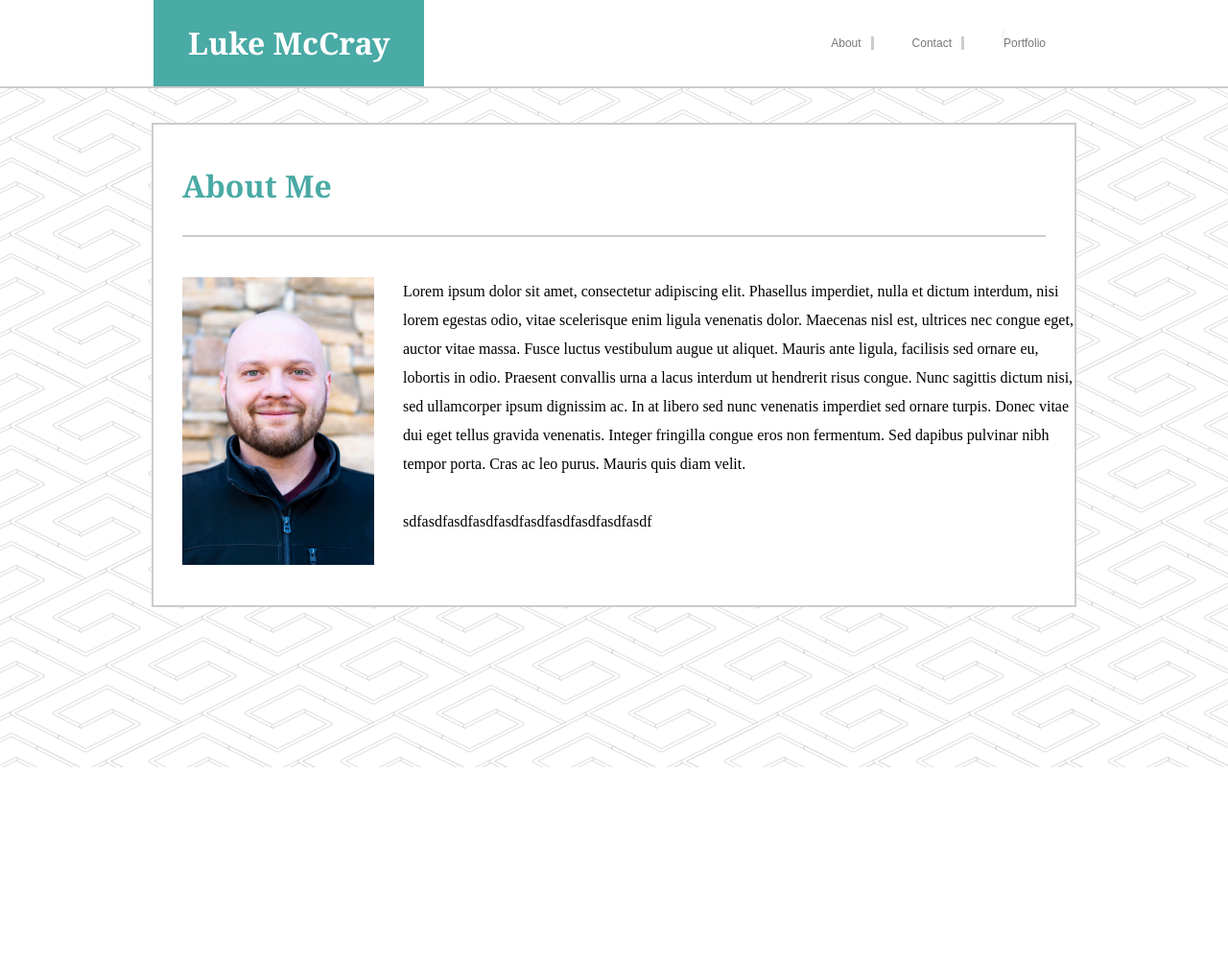
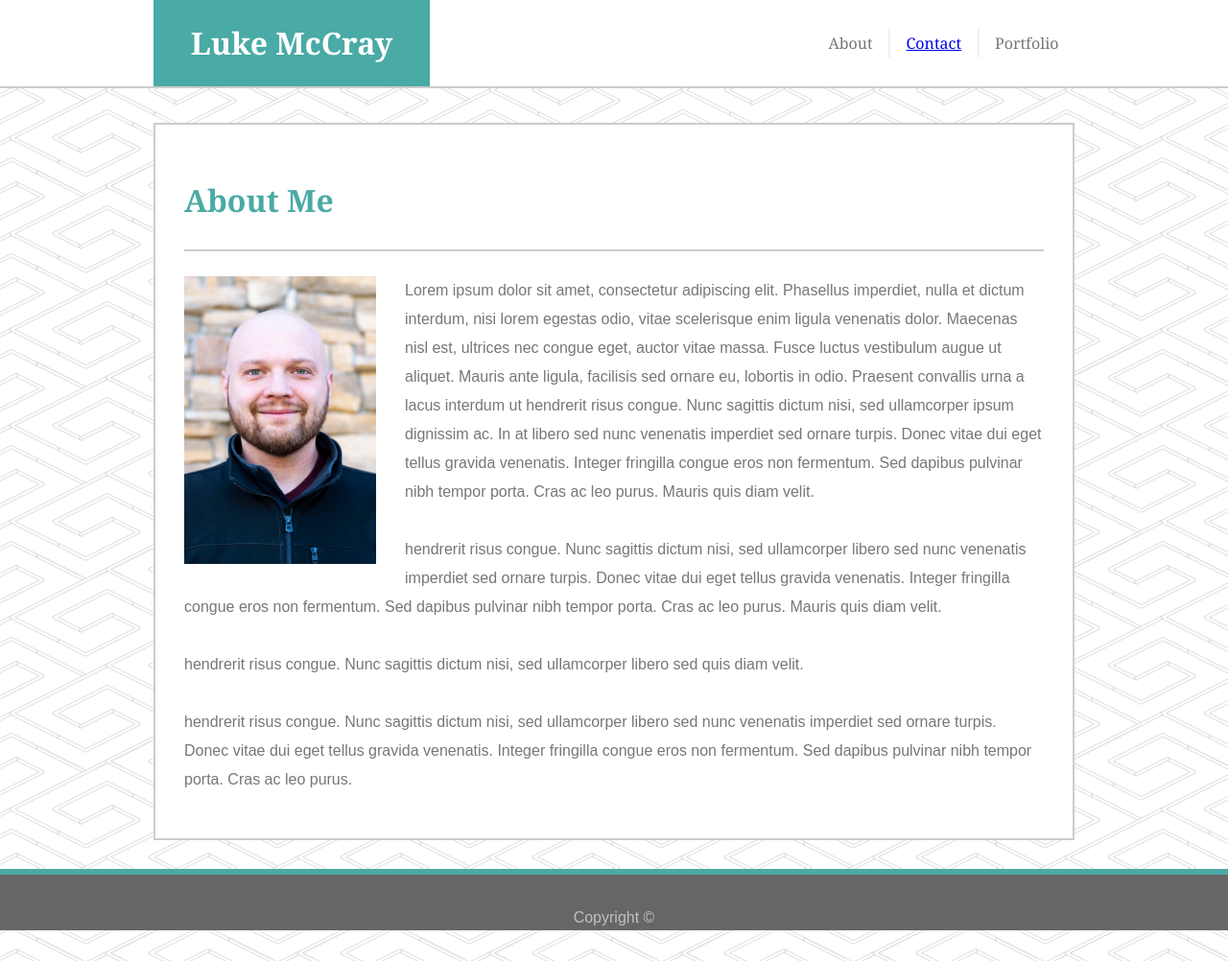
Before and after one commit to vashery/Basic-Portfolio, a plain HTML site: page index.html in a window 1280 px wide. Shown: the whole page at 96% size. Before the commit the page ends 800 px from the top, so only its background shows below. Drawn offline with Linux system fonts and the light colour scheme.

Commit message:
Moved old cod into index.html.old copied from index into contact

```diff
--- a/index.html
+++ b/index.html
@@ -11,129 +11,219 @@
             background-image: url("assets/images/background.png");
         }
 
-        .content {
-            max-width: 960px;
-            margin: auto;
-        }
-
-        .centercontent {
-            max-width: 960px;
-            margin: auto;
-            display: block;
-            background-color: white;
-            border-style: solid;
-            border-width: 2px;
-            border-color: #cccccc;
-            overflow: auto;
-        }
-
-        nav {
-            width: 100%;
-            height: 90px;
-            background-color: #ffffff;
-            border-bottom: solid #cccccc;
-            border-width: 2px;
-        }
-
-        nav a {
-            display: block;
-            float: right;
-            font-family: sans-serif;
-            font-size: 12px;
-            height: 90px;
-            text-align: center;
-            color: #777777;
-            line-height: 90px;
-            padding-left: 20px;
-            padding-right: 20px;
+        .entirepage {
+            display: grid;
+            grid-template-rows: 92px 1fr auto;
+            grid-template-columns: auto;
+            grid-template-areas:
+                "top"
+                "middle"
+                "bottom";
+            min-height: 100vh;
 
         }
 
-        #logo {
-            display: table-cell;
-            float: left;
+        .headergrid {
+            grid-area: top;
+            background-color: #ffffff;
+            display: grid;
+            grid-template-columns: auto 960px auto;
+            grid-template-rows: 90px;
+            border-bottom: solid #cccccc;
+            border-width: 2px;
+            height: 90px;
+            grid-template-areas:
+                "headleft headcenter headright"
+        }
+
+        .contentgrid {
+            grid-area: middle;
+            display: grid;
+            margin-top: 36px;
+            margin-bottom: 30px;
+            grid-template-columns: auto 960px auto;
+            grid-template-rows: max-content;
+            grid-template-areas:
+                "left concenter right"
+        }
+
+        .footergrid {
+            grid-area: bottom;
+            width: 100%;
+            background-color: #666666;
+            height: 58px;
+            text-align: center;
+            color: #c1c1c1;
+            font-family: 'Arial', 'Helvetica Neue', Helvetica, sans-serif;
+            border-top: solid #4aaaa5;
+            border-width: 6px;
+            line-height: 90px;
+        }
+
+        .headercontent {
+            grid-area: headcenter;
+            display: grid;
+            grid-template-columns: 288px auto 273px;
+            grid-template-rows: 90px;
+            grid-template-areas:
+                "headconleft headconcenter headconright"
+        }
+
+        .logo {
+            background-color: #4aaaa5;
+            grid-area: headconleft;
+            line-height: 90px;
             font-family: 'Georgia', Times, Times New Roman, serif;
             font-size: 32px;
             height: 90px;
-            padding-left: 36px;
-            padding-right: 36px;
-            line-height: 90px;
-            background-color: #4aaaa5;
             color: white;
             font-weight: bold;
+            text-align: center;
         }
 
-        #header1 {
+        .navarea {
+            display: grid;
+            grid-area: headconright;
+            grid-template-columns: auto auto auto;
+            grid-template-rows: 30px;
+            text-align: center;
+            margin-top: 30px;
+            line-height: 30px;
+            color: #777777;
+            height: 30px;
+            font-family: 'Georgia', Times, Times New Roman, serif;
+            grid-template-areas:
+                "navleft navcenter navright"
+        }
+
+        .navabout {
+            grid-area: navleft;
+            border: none;
+            border-right: solid 2px;
+            border-color: #f2f2f2;
+            font-family: 'Georgia', Times, Times New Roman, serif;
+            text-decoration: inherit;
+            color: inherit;
+        }
+        .navcontact {
+            grid-area: navcenter;
+            border: none;
+            border-right: solid 2px;
+            border-color: #f2f2f2;
+            font-family: 'Georgia', Times, Times New Roman, serif;
+            user-select: none;
+            outline-style: none;
+
+        }
+        .navportfolio {
+            grid-area: navright;
+            border: none;
+            font-family: 'Georgia', Times, Times New Roman, serif;
+            user-select: none;
+            outline-style: none;
+        }
+
+
+        .hover:hover {
+            color: #777777;
+            text-shadow: 0 0 1px black;
+        }
+
+        .contentheader {
             color: #4aaaa5;
-            margin-top: 42px;
-            margin-bottom: 42px;
-            margin-right: 30px;
-            margin-left: 30px;
+            font-family: 'Georgia', Times, Times New Roman, serif;
+            font-size: 32px;
             border-bottom: solid #cccccc;
             border-width: 2px;
-            font-family: 'Georgia', Times, Times New Roman, serif;
-            font-size: 32px;
             padding-bottom: 30px;
+
+        }
+
+        .contentmiddle {
+            background-color: white;
+            grid-area: concenter;
+            border: solid #cccccc;
+            border-width: 2px;
+            padding: 30px;
+
         }
 
         #headshot {
             float: left;
-            margin-bottom: 42px;
+            margin-bottom: 30px;
             margin-right: 30px;
-            margin-left: 30px;
-        }
-
-        #contact {
-            border-width: 1px;
-            border-right: solid #cccccc;
-            padding-right: 10px;
-
-        }
-
-        #portfolio {
-            padding-right: 10px;
-
-
-        }
-
-        #about {
-            border-width: 1px;
-            border-right: solid #cccccc;
-            padding-right: 10px;
 
         }
 
         #rawtext {
-            padding-right: 30px;
             line-height: 30px;
+            color: #777777;
+            font-family: 'Arial', 'Helvetica Neue', Helvetica, sans-serif;
         }
     </style>
 </head>
 
 <body>
-    <nav>
-        <div class="content">
-            <a id="logo">Luke McCray</a>
-            <a><img id="testthing" src="assets/images/fakeborder.png"><span id="portfolio">Portfolio</span></a>
-            <a><span id="contact">Contact</span></a>
-            <a><span id="about">About</span></a>
-        </div>
-    </nav>
-    <br>
-    <br>
-    <div class="centercontent">
-        <h1 id="header1">About Me</h1>
+    <div class="entirepage">
+        <header class="headergrid">
+            <div class="headercontent">
+                <div class="logo">Luke McCray</div>
+                <div class="navarea">
+                    <a href="index.html" class="hover navabout">About</a>
+                    <a href="contact.html" class="hover navcontact">Contact</a>
+                    <a class="hover navportfolio">Portfolio</a>
+                </div>
+            </div>
+        </header>
+        <section class="contentgrid">
+            <div class="contentmiddle">
+                <h1 class="contentheader">About Me</h1>
+                <p><img id="headshot" src="assets/images/headshot.jpg" alt="Headshot" height="300" width="200">
+                    <span id="rawtext">Lorem ipsum dolor sit amet, consectetur adipiscing elit. Phasellus imperdiet,
+                        nulla
+                        et
+                        dictum interdum, nisi lorem egestas odio, vitae scelerisque enim ligula venenatis dolor.
+                        Maecenas
+                        nisl
+                        est, ultrices nec congue eget, auctor vitae massa. Fusce luctus vestibulum augue ut aliquet.
+                        Mauris
+                        ante ligula, facilisis sed ornare eu, lobortis in odio. Praesent convallis urna a lacus
+                        interdum ut
+                        hendrerit risus congue. Nunc sagittis dictum nisi, sed ullamcorper ipsum dignissim ac. In at
+                        libero
+                        sed
+                        nunc venenatis imperdiet sed ornare turpis. Donec vitae dui eget tellus gravida venenatis.
+                        Integer
+                        fringilla congue eros non fermentum. Sed dapibus pulvinar nibh tempor porta. Cras ac leo purus.
+                        Mauris
+                        quis diam velit.<br><br>hendrerit risus congue. Nunc sagittis dictum nisi, sed ullamcorper
+                        libero
+                        sed
+                        nunc venenatis imperdiet sed ornare turpis. Donec vitae dui eget tellus gravida venenatis.
+                        Integer
+                        fringilla congue eros non fermentum. Sed dapibus pulvinar nibh tempor porta. Cras ac leo purus.
+                        Mauris
+                        quis diam velit.<br><br>hendrerit risus congue. Nunc sagittis dictum nisi, sed ullamcorper
+                        libero
+                        sed
+                        quis diam velit.<br><br>hendrerit risus congue. Nunc sagittis dictum nisi, sed ullamcorper
+                        libero
+                        sed
+                        nunc venenatis imperdiet sed ornare turpis. Donec vitae dui eget tellus gravida venenatis.
+                        Integer
+                        fringilla congue eros non fermentum. Sed dapibus pulvinar nibh tempor porta. Cras ac leo purus.
 
-        <p><img id="headshot" src="assets/images/headshot.jpg" alt="Headshot" height="300" width="200">
-            <span id="rawtext">Lorem ipsum dolor sit amet, consectetur adipiscing elit. Phasellus imperdiet, nulla et
-                dictum interdum, nisi lorem egestas odio, vitae scelerisque enim ligula venenatis dolor. Maecenas nisl
-                est, ultrices nec congue eget, auctor vitae massa. Fusce luctus vestibulum augue ut aliquet. Mauris
-                ante ligula, facilisis sed ornare eu, lobortis in odio. Praesent convallis urna a lacus interdum ut
-                hendrerit risus congue. Nunc sagittis dictum nisi, sed ullamcorper ipsum dignissim ac. In at libero sed
-                nunc venenatis imperdiet sed ornare turpis. Donec vitae dui eget tellus gravida venenatis. Integer
-                fringilla congue eros non fermentum. Sed dapibus pulvinar nibh tempor porta. Cras ac leo purus. Mauris
-                quis diam velit.<br><br>sdfasdfasdfasdfasdfasdfasdfasdfasdfasdf</span></p>
+                    </span>
+                </p>
+
+            </div>
+
+        </section>
+        <footer class="footergrid">Copyright &#169;</footer>
+
+
     </div>
+
 
 
 </body>
```
Also changed, not shown: contact.html (+204 -0 lines), gridtest.html (deleted, +0 -213 lines), 1 other file.
